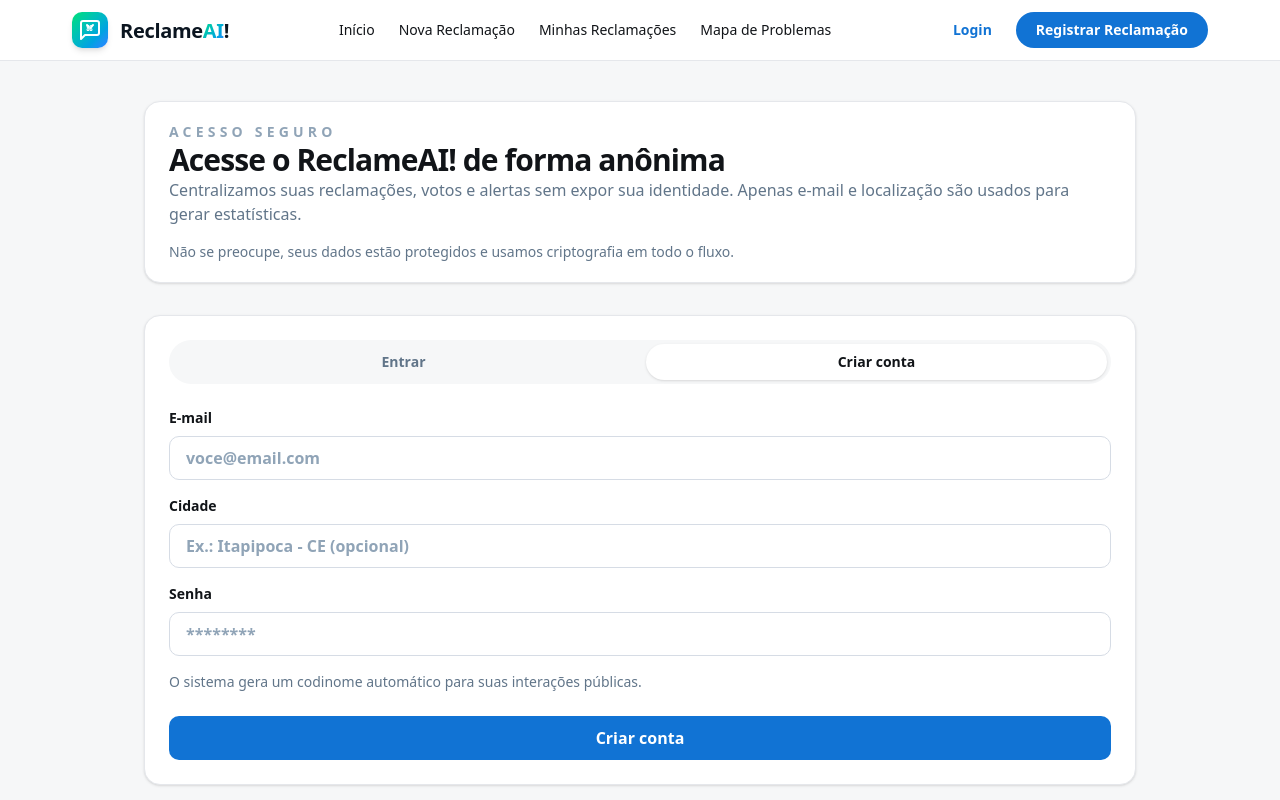
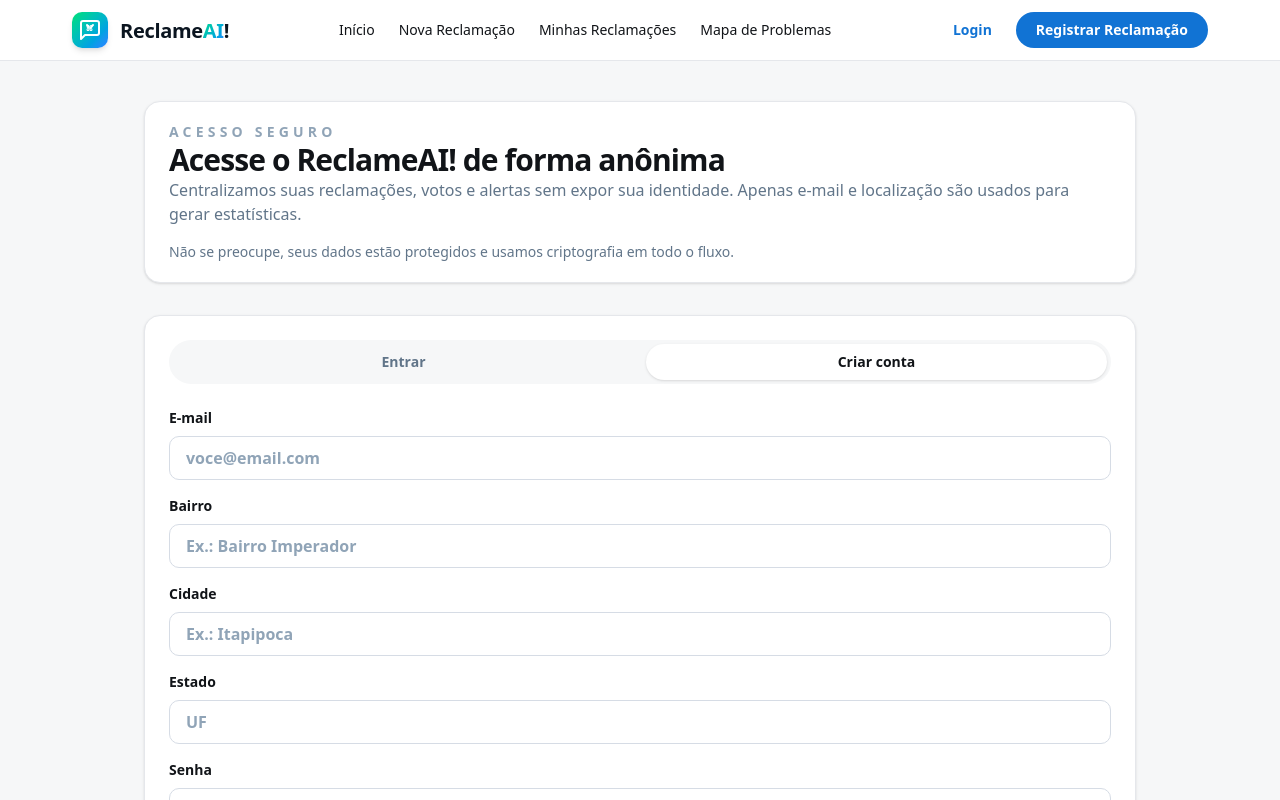
Before and after one commit to DamasoMagno/reclamaai, a Next.js app: page /login in a window 1280 px wide. Both pictures are taken after a click on the button "Criar conta". Shown: the top 800 px of the page. Built offline with nearby package versions, Linux system fonts and the light colour scheme.

Commit message:
feat: collect bairro/cidade/estado during signup

```diff
--- a/app/login/page.tsx
+++ b/app/login/page.tsx
@@ -12,6 +12,8 @@ export default function LoginPage() {
   const [email, setEmail] = React.useState("")
   const [password, setPassword] = React.useState("")
   const [city, setCity] = React.useState("")
+  const [neighborhood, setNeighborhood] = React.useState("")
+  const [stateValue, setStateValue] = React.useState("")
   const [feedback, setFeedback] = React.useState<string | null>(null)
   const [loading, setLoading] = React.useState(false)
 
@@ -23,6 +25,8 @@ export default function LoginPage() {
       setFeedback(mode === "login" ? "Acesso anônimo liberado (mock)." : "Perfil anônimo criado (mock).")
       if (mode === "register") {
         setCity("")
+        setNeighborhood("")
+        setStateValue("")
       }
       setEmail("")
       setPassword("")
@@ -84,15 +88,35 @@ export default function LoginPage() {
               </label>
 
               {mode === "register" && (
+                <>
+                  <label className="flex flex-col gap-2 text-sm font-semibold">
+                    Bairro
+                    <input
+                      className="h-11 rounded-lg border border-[#d6dce5] bg-white px-4 text-base text-[#111418] placeholder:text-[#90a4b7] focus-visible:ring-2 focus-visible:ring-[#1173d4] focus-visible:outline-none dark:border-[#36414a] dark:bg-[#111c2a] dark:text-[#f0f2f4]"
+                      placeholder="Ex.: Bairro Imperador"
+                      value={neighborhood}
+                      onChange={(event) => setNeighborhood(event.target.value)}
+                    />
+                  </label>
                   <label className="flex flex-col gap-2 text-sm font-semibold">
                     Cidade
                     <input
                       className="h-11 rounded-lg border border-[#d6dce5] bg-white px-4 text-base text-[#111418] placeholder:text-[#90a4b7] focus-visible:ring-2 focus-visible:ring-[#1173d4] focus-visible:outline-none dark:border-[#36414a] dark:bg-[#111c2a] dark:text-[#f0f2f4]"
-                  placeholder="Ex.: Itapipoca - CE (opcional)"
+                      placeholder="Ex.: Itapipoca"
                       value={city}
                       onChange={(event) => setCity(event.target.value)}
                     />
                   </label>
+                  <label className="flex flex-col gap-2 text-sm font-semibold">
+                    Estado
+                    <input
+                      className="h-11 rounded-lg border border-[#d6dce5] bg-white px-4 text-base text-[#111418] placeholder:text-[#90a4b7] focus-visible:ring-2 focus-visible:ring-[#1173d4] focus-visible:outline-none dark:border-[#36414a] dark:bg-[#111c2a] dark:text-[#f0f2f4]"
+                      placeholder="UF"
+                      value={stateValue}
+                      onChange={(event) => setStateValue(event.target.value.toUpperCase().slice(0, 2))}
+                    />
+                  </label>
+                </>
               )}
 
               <label className="flex flex-col gap-2 text-sm font-semibold">
```
Lines whose indentation alone changed are shown as unchanged.
